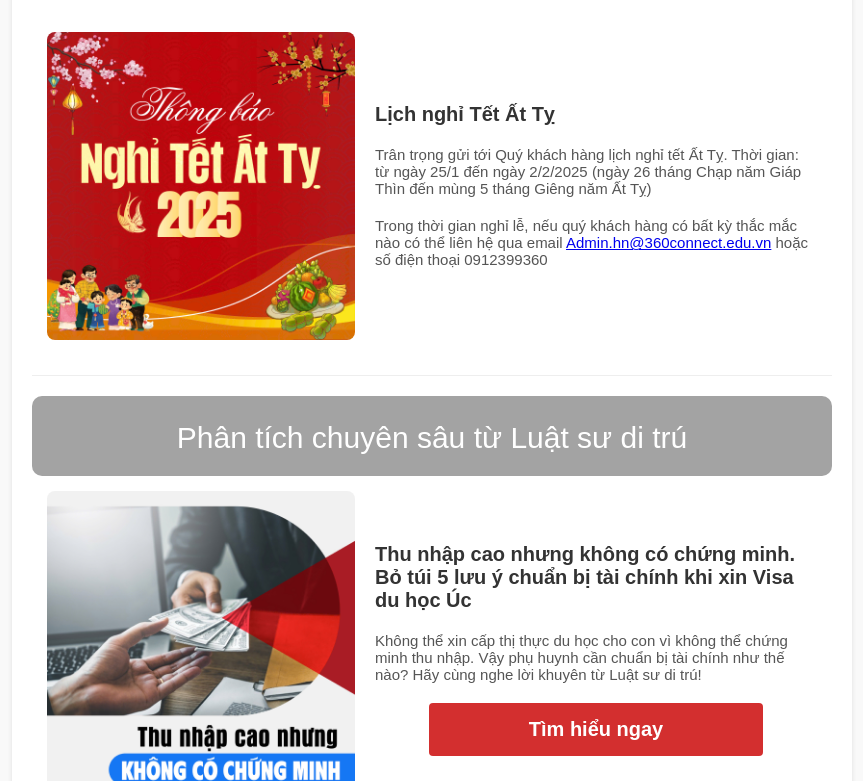
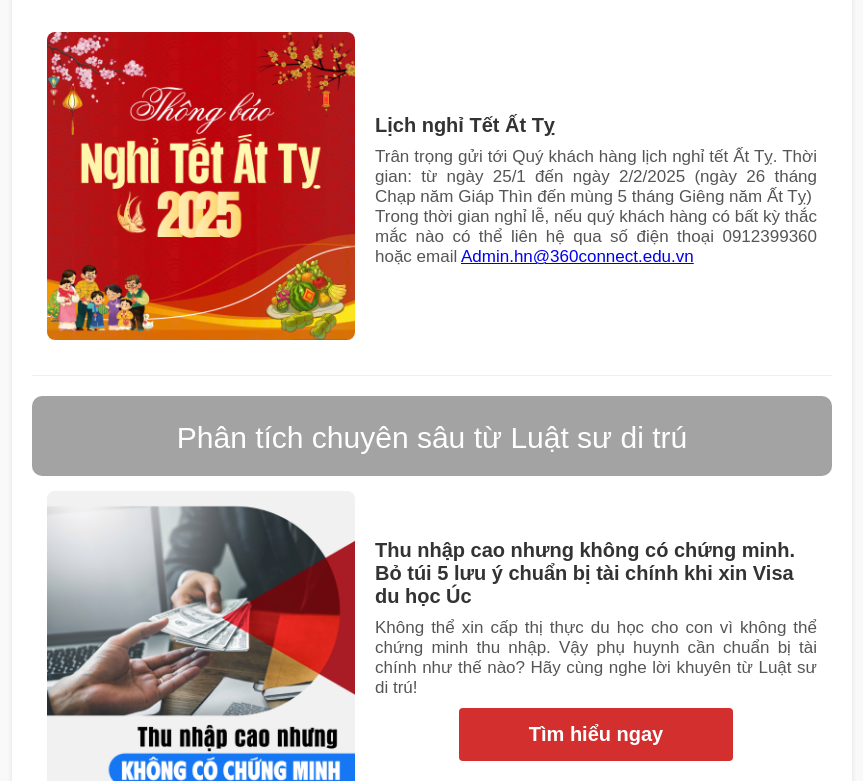
Before and after one commit to dangduy03/360-Connect-limited, a plain HTML site: page index.html in a window 1280 px wide. Shown: the part 1673-2454 px from the top of the page, without its empty margins (208-1071 px from the left). Drawn offline with Linux system fonts and the light colour scheme.

Commit message:
update-size

```diff
--- a/Homepage.css
+++ b/Homepage.css
@@ -157,9 +157,12 @@ body {
 }
 
 .section .content .text p {
-    font-size: 15px;
+    font-size: 17px;
     color: #555;
     margin-bottom: 10px;
+    text-align: justify;
+    margin: 0;
+    padding: 0;
 }
 
 .section .content .text {
@@ -173,7 +176,7 @@ body {
 .section .content .btn {
     align-self: center;
     margin-top: 10px;
-    padding: 15px 100px;
+    padding: 15px 70px;
     background-color: #d32f2f;
     color: white;
     text-decoration: none;
--- a/index.html
+++ b/index.html
@@ -71,9 +71,8 @@
                     <h2>Lịch nghỉ Tết Ất Tỵ</h2>
                     <p>Trân trọng gửi tới Quý khách hàng lịch nghỉ tết Ất Tỵ. Thời gian: từ ngày 25/1 đến ngày 2/2/2025
                         (ngày 26 tháng Chạp năm Giáp Thìn đến mùng 5 tháng Giêng năm Ất Tỵ)</p>
-                    <p>Trong thời gian nghỉ lễ, nếu quý khách hàng có bất kỳ thắc mắc nào có thể liên hệ qua email
-                        <a href="mailto:Admin.hn@360connect.edu.vn">Admin.hn@360connect.edu.vn</a> hoặc số điện thoại
-                        0912399360
+                    <p>Trong thời gian nghỉ lễ, nếu quý khách hàng có bất kỳ thắc mắc nào có thể liên hệ qua số điện thoại
+                        0912399360 hoặc email <a href="mailto:Admin.hn@360connect.edu.vn">Admin.hn@360connect.edu.vn</a>
                     </p>
                 </div>
             </div>
@@ -119,7 +118,7 @@
 
             <p><strong>Hotline:</strong> 0912 292 360</p>
             <p><strong>Email:</strong> Admin.hn@360connect.edu.vn</p>
-            <h3>Connect 360 - chắp cánh ước mơ du học</h3>
+            <h3>Connect 360 - Chắp cánh ước mơ du học</h3>
         </div>
     </div>
 </body>
```
